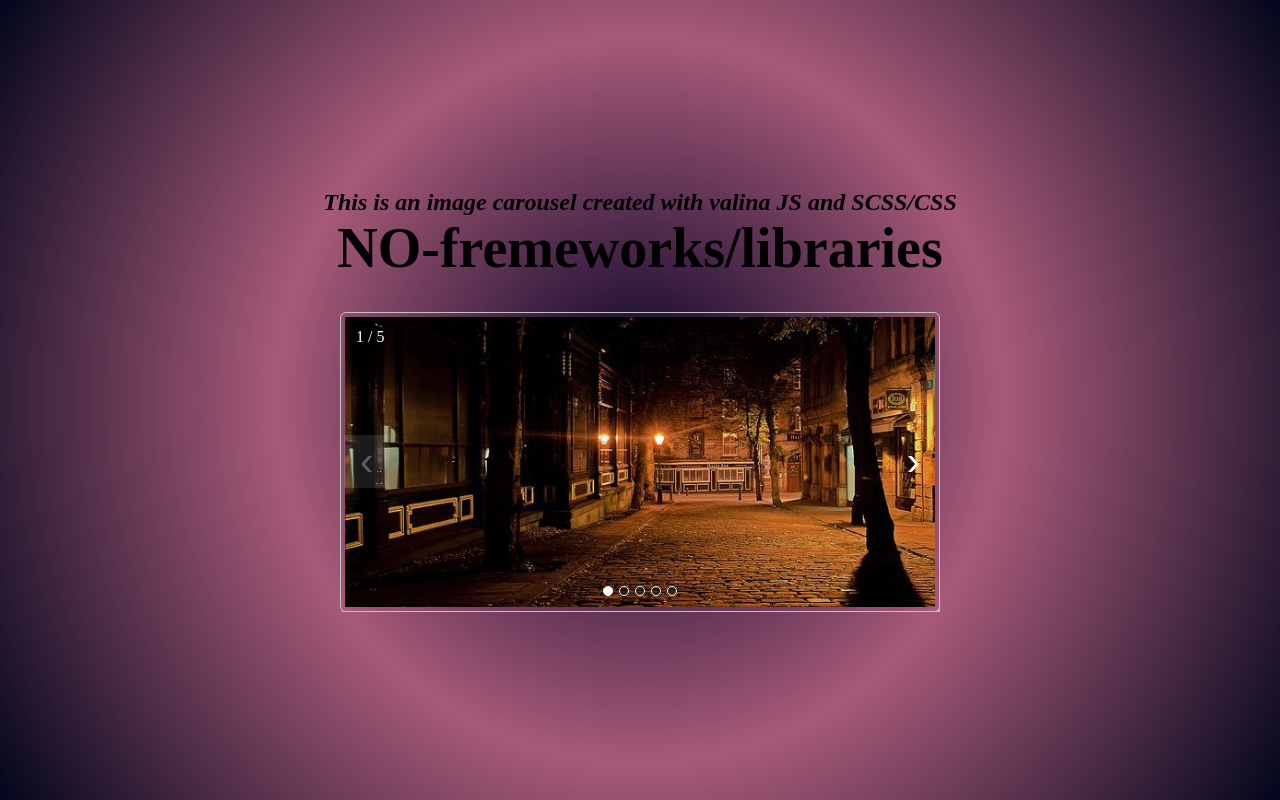
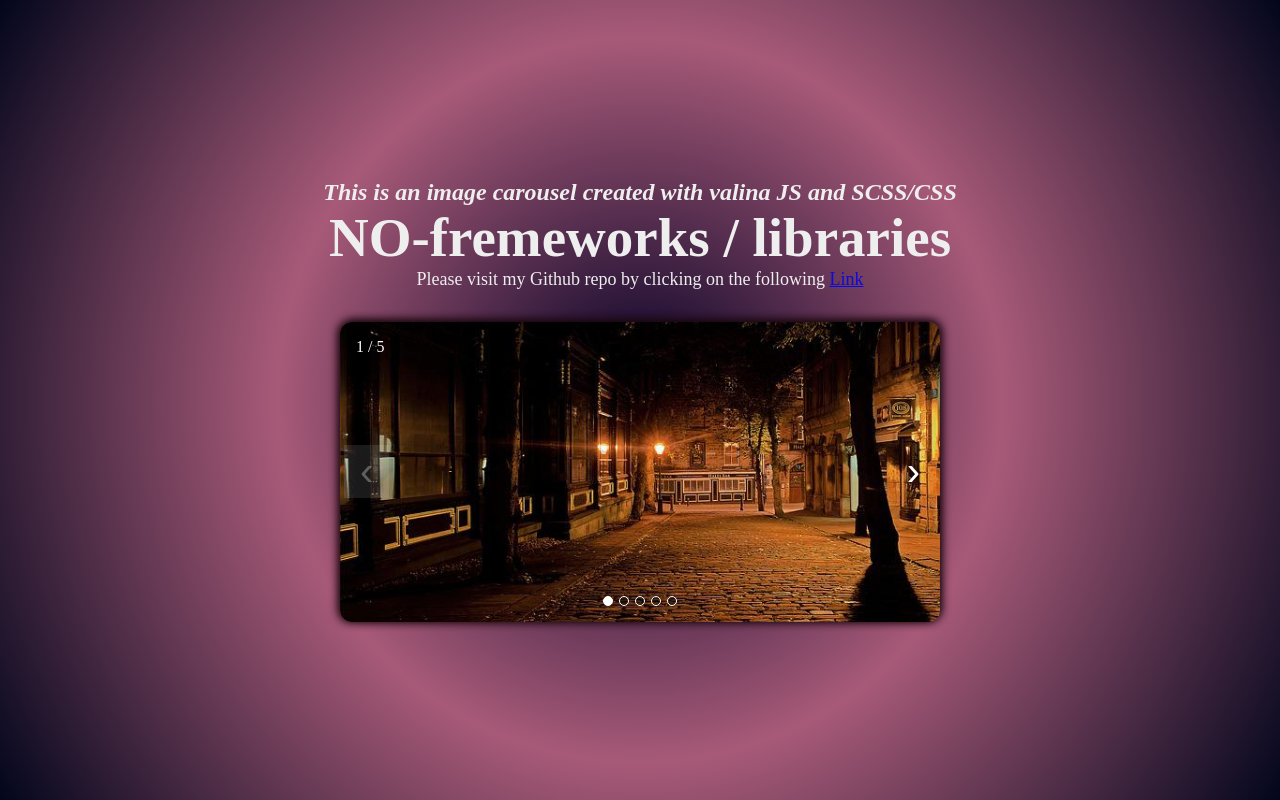
Before and after one commit to Ravichandra77/Image-carousel, a plain HTML site: page index.html in a window 1280 px wide. Drawn offline with Linux system fonts and the light colour scheme.

Commit message:
added Github link and changed some CSS

```diff
--- a/index.html
+++ b/index.html
@@ -12,7 +12,8 @@
     <div class="page-wrapper">
         <div class="page-heading">
             <h2 class="main-heading">This is an image carousel created with valina JS and SCSS/CSS</h2>
-            <p class="text-big">NO-fremeworks/libraries</p>
+            <p class="text-big">NO-fremeworks / libraries</p>
+            <p class="default-text">Please visit my Github repo by clicking on the following <a href="https://github.com/Ravichandra77/Image-carousel"> Link</a></p>
         </div>
         <div class="carousel-wrapper" js-carousel-wrapper>
             <div class="slide-number">
--- a/scss/style.scss
+++ b/scss/style.scss
@@ -4,28 +4,39 @@
     box-sizing: border-box;
 }
 
+a[href] {
+    color: #0a0adf;
+}
+
+.default-text {
+    font-size: 18px;
+}
 .page-wrapper {
     display: flex;
     align-items: center;
     justify-content: center;
-    height: 100vh;
-    background: radial-gradient(circle, rgba(2,0,36,1) 0%, rgba(167,90,120,1) 48%, rgba(2,6,28,1) 100%);
+    min-height: 100vh;
+    background: radial-gradient(circle, rgba(2,0,36,1) 0%, #a75a78 48%, rgba(2,6,28,1) 100%);
     flex-direction: column;
+    padding: 1rem;
     .page-heading {
         margin-bottom: 2rem;
         text-align: center;
+        max-width: 100%;
+        color: #eee;
         .main-heading {
             font-style: italic;
         }
         .text-big {
-            font-size: 3.5rem;
+            font-size: calc(40px + 18 * (100vw - 480px)/960);
             font-weight: bold;
         }
     }
 }
 
 .carousel-wrapper {
-    width: 600px;
+    width: 100%;
+    max-width: 600px;
     height: 300px;
     position: relative;
     display: flex;
@@ -43,16 +54,14 @@
         height: 100%;
         opacity: 0;
         overflow: hidden;
+        box-shadow: 0px 0px 5px #1b070f, -2px 2px 5px #1b070f;
+        border-radius: 12px;
         transition: all 300ms;
         z-index: 1;
         img {
+            width: 100%;
+            height: 100%;
             object-fit: cover;
-            padding: 4px;
-            border: 1px solid #c3c3c3;
-            width: 100%;
-            max-height: 100%;
-            border-radius: 6px;
-            box-shadow: 2px 10px 2px #c3c3c3;
          }
         &[data-active-slide] {
             opacity: 1;
@@ -80,7 +89,7 @@
         }
 
         &:hover {
-            background-color: rgba($color: #000000, $alpha: 0.4);
+            background-color: rgba($color: #fff, $alpha: 0.1);
         }
     }
     .next {
@@ -110,3 +119,11 @@
         }
     }
 }
+
+@media only screen and (min-width: 600px) {
+    .carousel-wrapper {
+        .carousel-item {
+            box-shadow: 2px -2px 10px #1b070f, -2px 0px 10px #1b070f;
+        }
+    }
+}
```
Also changed, not shown: css/style.css, 1 other file.
